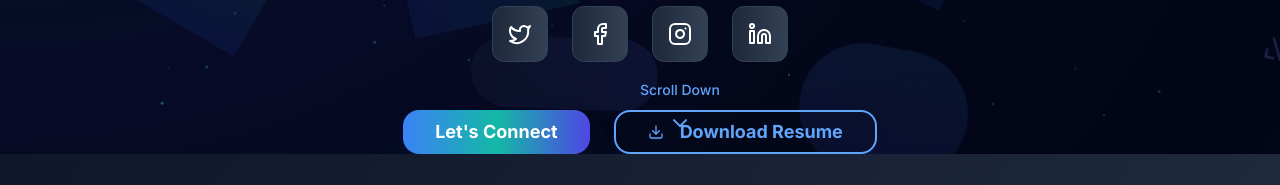
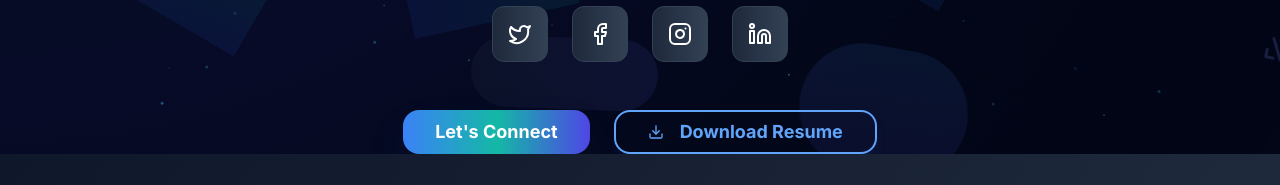
Before and after one commit to rohan001-BE/portfolio, a Next.js app: page / in a window 1280 px wide. Shown: the part 674-859 px from the top of the page. Built offline with nearby package versions, Linux system fonts and the light colour scheme.

Commit message:
Update hero.tsx

```diff
--- a/app/components/hero.tsx
+++ b/app/components/hero.tsx
@@ -11,7 +11,6 @@ import {
   Code2,
   Camera,
   TrendingUp,
-  ChevronDown,
   Terminal,
   Cpu,
 } from "lucide-react"
@@ -343,26 +342,6 @@ export default function Hero() {
           </motion.div>
         </div>
       </div>
-
-      {/* Enhanced scroll indicator */}
-      <motion.div
-        initial={{ opacity: 0, y: 20 }}
-        animate={{ opacity: 1, y: 0 }}
-        transition={{ delay: 1.5 }}
-        className="absolute bottom-8 left-1/2 transform -translate-x-1/2 cursor-pointer"
-        onClick={() => document.getElementById("about")?.scrollIntoView({ behavior: "smooth" })}
-      >
-        <motion.div
-          animate={{ y: [0, 10, 0] }}
-          transition={{ duration: 2, repeat: Number.POSITIVE_INFINITY }}
-          className="flex flex-col items-center space-y-2 text-blue-400"
-        >
-          <span className="text-sm font-medium">Scroll Down</span>
-          <motion.div animate={{ y: [0, 5, 0] }} transition={{ duration: 1.5, repeat: Number.POSITIVE_INFINITY }}>
-            <ChevronDown size={24} />
-          </motion.div>
-        </motion.div>
-      </motion.div>
     </section>
   )
 }
```
